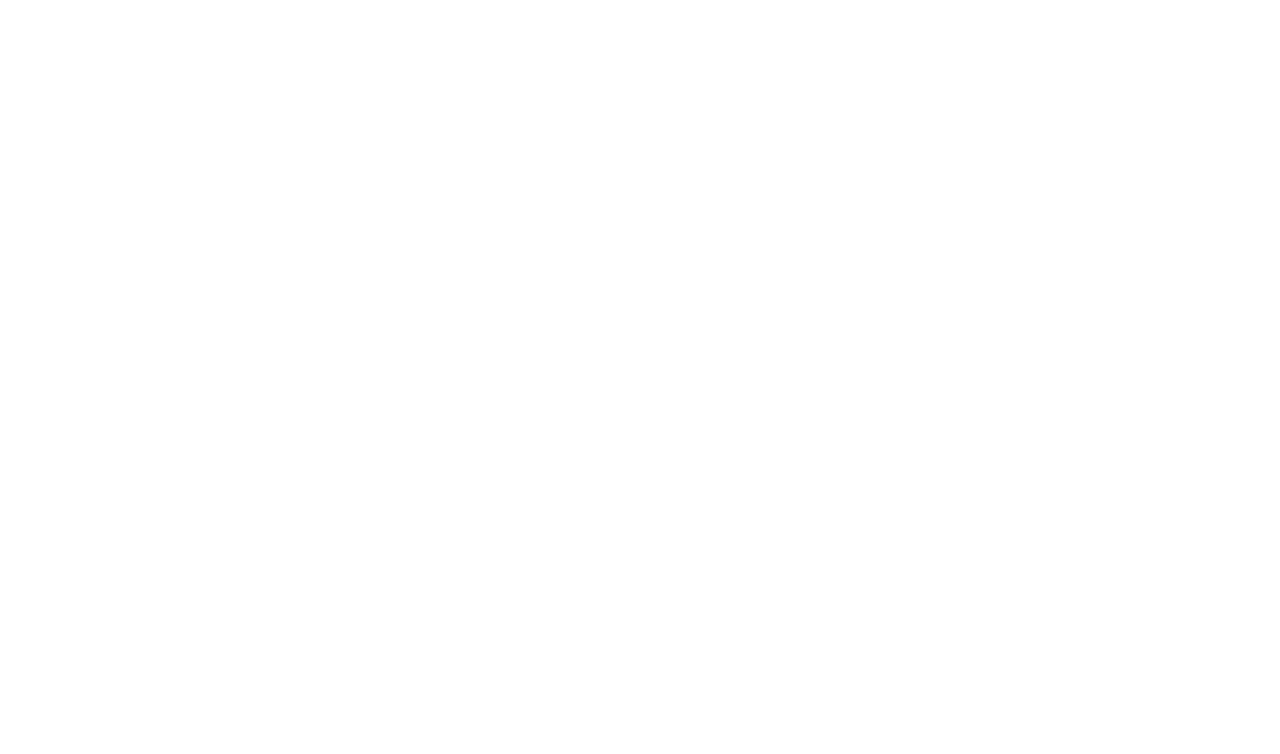
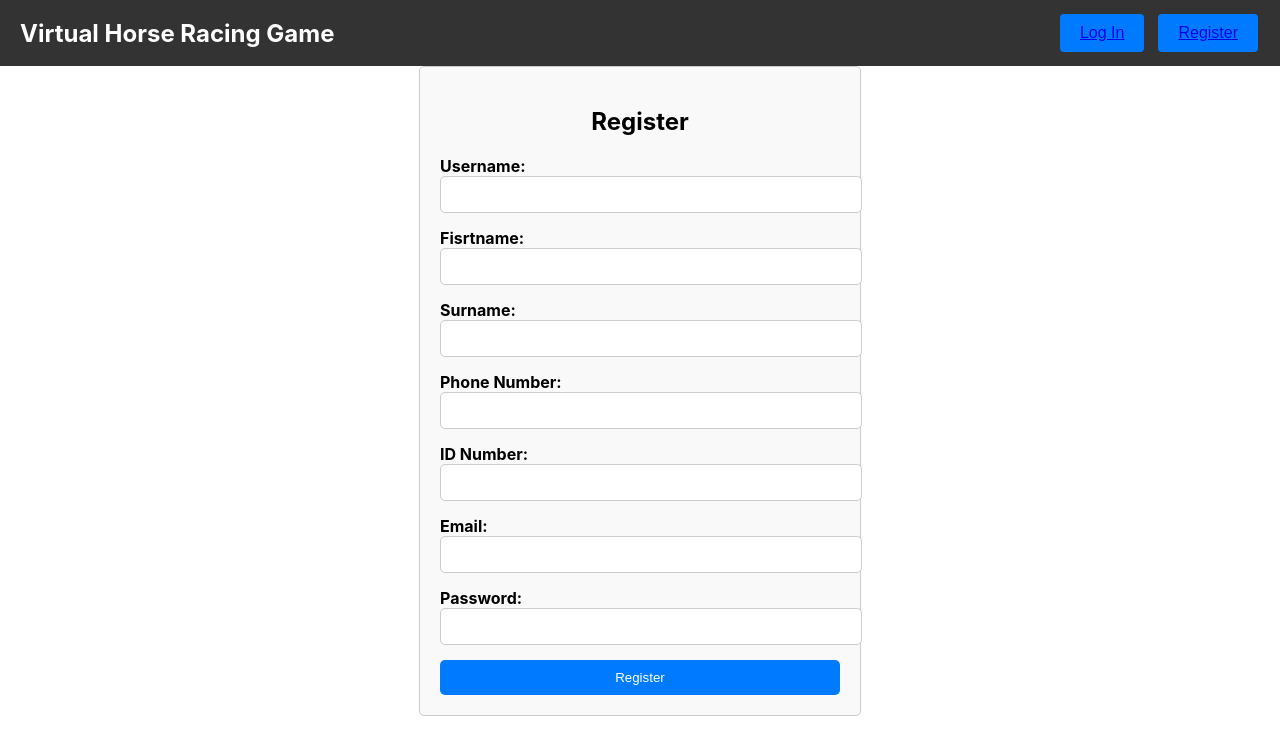
Before and after one commit to KhulisoJack/horse-racing-game, a React (Create React App) app: page /register in a window 1280 px wide. Before the commit this address had no page. Shown: the top 754 px of the page. Built offline with nearby package versions, Linux system fonts and the light colour scheme.

Commit message:
register page

```diff
--- a/package.json
+++ b/package.json
@@ -11,13 +11,15 @@
     "@types/react": "^18.2.73",
     "@types/react-dom": "^18.2.23",
     "bootstrap": "^5.3.3",
+    "formik": "^2.4.5",
     "react": "^18.2.0",
     "react-bootstrap": "^2.10.2",
     "react-dom": "^18.2.0",
     "react-router-dom": "^6.22.3",
     "react-scripts": "5.0.1",
     "typescript": "^4.9.5",
-    "web-vitals": "^2.1.4"
+    "web-vitals": "^2.1.4",
+    "yup": "^1.4.0"
   },
   "scripts": {
     "start": "react-scripts start",
--- a/src/components/Header.tsx
+++ b/src/components/Header.tsx
@@ -9,7 +9,7 @@
             <nav className="nav-links">
                 <ul>
                     <li><button className="nav-button"><Link to="/">Log In</Link></button></li>
-                    <li><button className="nav-button"><Link to="/race">Register</Link></button></li>
+                    <li><button className="nav-button"><Link to="/Register">Register</Link></button></li>
                 </ul>
             </nav>
         </header>
--- /dev/null
+++ b/src/pages/Register.tsx
@@ -0,0 +1,49 @@
+import React from 'react';
+import '../styles/Register.css';
+import Header from '../components/Header';
+
+
+const Register: React.FC = () => {
+  return (
+    <div>
+      <Header />
+    <div className="register-container">
+      <h2>Register</h2>
+      <form className="register-form">
+      <div>
+          <label htmlFor="username">Username:</label>
+          <input type="text" id="username" name="username" />
+        </div>
+      <div>
+          <label htmlFor="username">Fisrtname:</label>
+          <input type="text" id="username" name="username" />
+        </div>
+        <div>
+          <label htmlFor="username">Surname:</label>
+          <input type="text" id="username" name="username" />
+        </div>
+        <div>
+          <label htmlFor="username">Phone Number:</label>
+          <input type="text" id="username" name="username" />
+        </div>
+        <div>
+          <label htmlFor="username">ID Number:</label>
+          <input type="text" id="username" name="username" />
+        </div>
+        <div>
+          <label htmlFor="email">Email:</label>
+          <input type="email" id="email" name="email" />
+        </div>
+        <div>
+          <label htmlFor="password">Password:</label>
+          <input type="password" id="password" name="password" />
+        </div>
+        <button type="submit">Register</button>
+      </form>
+    </div>
+    </div>
+
+  );
+};
+
+export default Register;
--- a/src/routes/routes.tsx
+++ b/src/routes/routes.tsx
@@ -3,6 +3,7 @@
 import Home from '../pages/Home';
 import Header from '../components/Header';
 import RacePage from '../pages/RacePage';
+import Register from '../pages/Register';
 
 const RoutesComponent: React.FC = () => {
   return (
@@ -11,7 +12,7 @@
         <Route path="/header" element={<Header />} />
         <Route path="/" element={<Home />} />
         <Route path="/race" element={<RacePage />} />
-        {/* Add more routes for other pages */}
+        <Route path="/register" element={<Register />} />
       </Routes>
     </BrowserRouter>
   );
--- /dev/null
+++ b/src/styles/Register.css
@@ -0,0 +1,47 @@
+.register-container {
+    max-width: 400px;
+    margin: 0 auto;
+    padding: 20px;
+    border: 1px solid #ccc;
+    border-radius: 5px;
+    background-color: #f9f9f9;
+  }
+
+  .register-container h2 {
+    text-align: center;
+  }
+
+  .register-form {
+    display: flex;
+    flex-direction: column;
+  }
+
+  .register-form div {
+    margin-bottom: 15px;
+  }
+
+  .register-form label {
+    font-weight: bold;
+  }
+
+  .register-form input[type="text"],
+  .register-form input[type="email"],
+  .register-form input[type="password"] {
+    width: 100%;
+    padding: 10px;
+    border: 1px solid #ccc;
+    border-radius: 5px;
+  }
+
+  .register-form button {
+    padding: 10px 20px;
+    border: none;
+    border-radius: 5px;
+    background-color: #007bff;
+    color: #fff;
+    cursor: pointer;
+  }
+
+  .register-form button:hover {
+    background-color: #0056b3;
+  }
```
Also changed, not shown: 1 other file (tests, documents, lock files or other folders).
